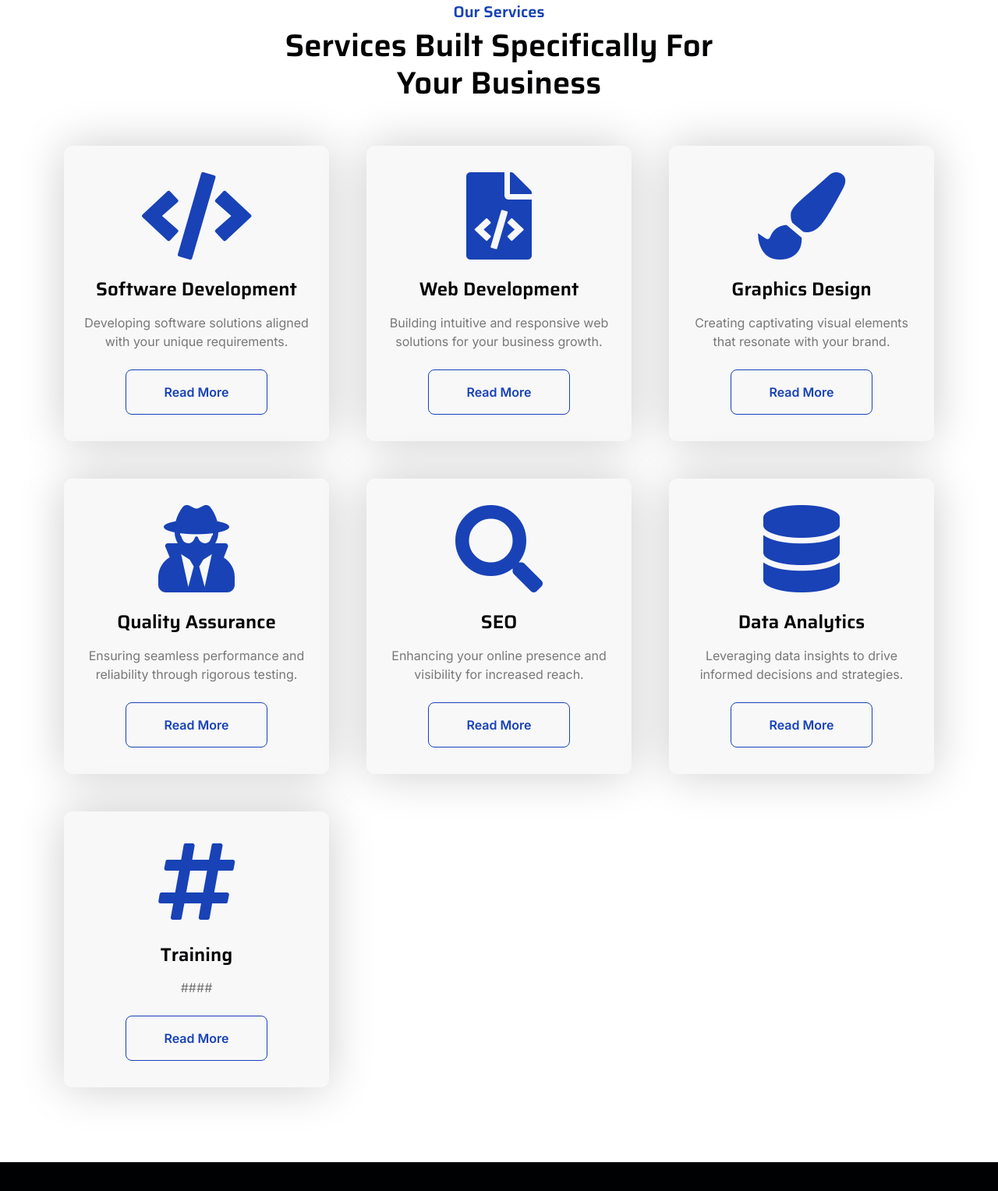
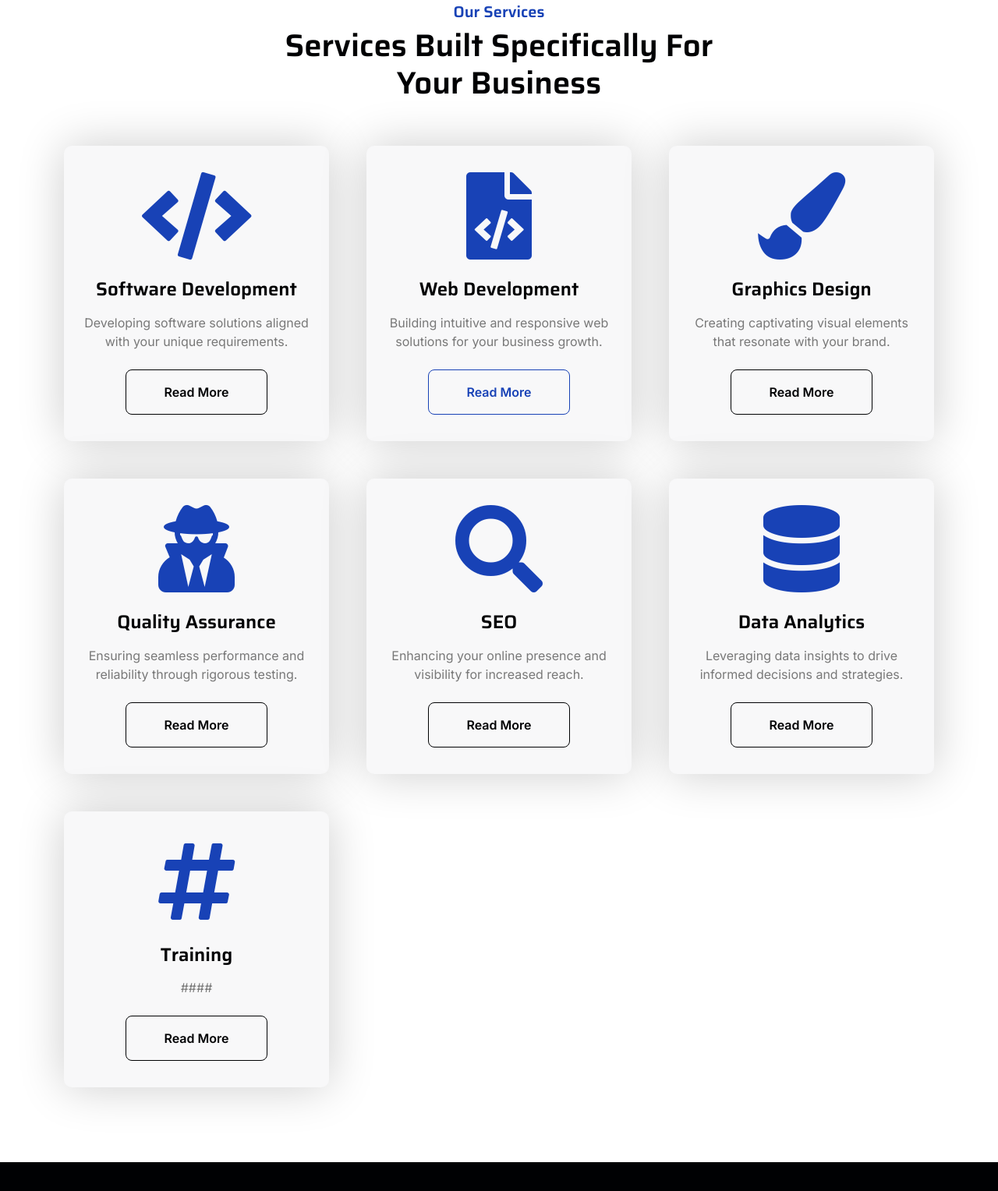
Before and after one commit to AceQL/diniti, a plain HTML site: page service.html in a window 1280 px wide. Shown: the part 159-1687 px from the top of the page at 78% size. Drawn offline with nearby package versions, Linux system fonts and the light colour scheme.

Commit message:
button color on service page changed

```diff
--- a/service.html
+++ b/service.html
@@ -127,7 +127,7 @@
                                     <i class="fa fa-code fa-7x mb-4 text-primary"></i>
                                     <h4 class="mb-3">Software Development</h4>
                                     <p class="mb-4">Developing software solutions aligned with your unique requirements.</p>
-                                    <a href="service_software_development.html" class="btn btn-outline-primary px-5 py-3">Read More</a>
+                                    <a href="service_software_development.html" class="btn btn-outline-dark px-5 py-3">Read More</a>
                                 </div>
                             </div>
                         </div>
@@ -151,7 +151,7 @@
                                     <i class="fa fa-paint-brush fa-7x mb-4 text-primary"></i>
                                     <h4 class="mb-3">Graphics Design</h4>
                                     <p class="mb-4">Creating captivating visual elements that resonate with your brand.</p>
-                                    <a href="service_graphics_design.html" class="btn btn-outline-primary px-5 py-3">Read More</a>
+                                    <a href="service_graphics_design.html" class="btn btn-outline-dark px-5 py-3">Read More</a>
                                 </div>
                             </div>
                         </div>
@@ -163,7 +163,7 @@
                                     <i class="fas fa-user-secret fa-7x mb-4 text-primary"></i>
                                     <h4 class="mb-3">Quality Assurance</h4>
                                     <p class="mb-4">Ensuring seamless performance and reliability through rigorous testing.</p>
-                                    <a href="service_quality_assurance.html" class="btn btn-outline-primary px-5 py-3">Read More</a>
+                                    <a href="service_quality_assurance.html" class="btn btn-outline-dark px-5 py-3">Read More</a>
                                 </div>
 
                             </div>
@@ -176,7 +176,7 @@
                                     <i class="fa fa-search fa-7x mb-4 text-primary"></i>
                                     <h4 class="mb-3">SEO</h4>
                                     <p class="mb-4">Enhancing your online presence and visibility for increased reach.</p>
-                                    <a href="service_seo.html" class="btn btn-outline-primary px-5 py-3">Read More</a>
+                                    <a href="service_seo.html" class="btn btn-outline-dark px-5 py-3">Read More</a>
                                 </div>
                             </div>
                         </div>
@@ -188,7 +188,7 @@
                                     <i class="fas fa-database fa-7x mb-4 text-primary"></i>
                                     <h4 class="mb-3">Data Analytics</h4>
                                     <p class="mb-4"> Leveraging data insights to drive informed decisions and strategies.</p>
-                                    <a href="service_data_analytics.html" class="btn btn-outline-primary px-5 py-3">Read More</a>
+                                    <a href="service_data_analytics.html" class="btn btn-outline-dark px-5 py-3">Read More</a>
                                 </div>
                             </div>
                         </div>
@@ -200,7 +200,7 @@
                                     <i class="fas fa-hashtag fa-7x mb-4 text-primary"></i>
                                     <h4 class="mb-3">Training</h4>
                                     <p class="mb-4">####</p>
-                                    <a href="training.html" class="btn btn-outline-primary px-5 py-3">Read More</a>
+                                    <a href="training.html" class="btn btn-outline-dark px-5 py-3">Read More</a>
                                 </div>
 
                             </div>
```
